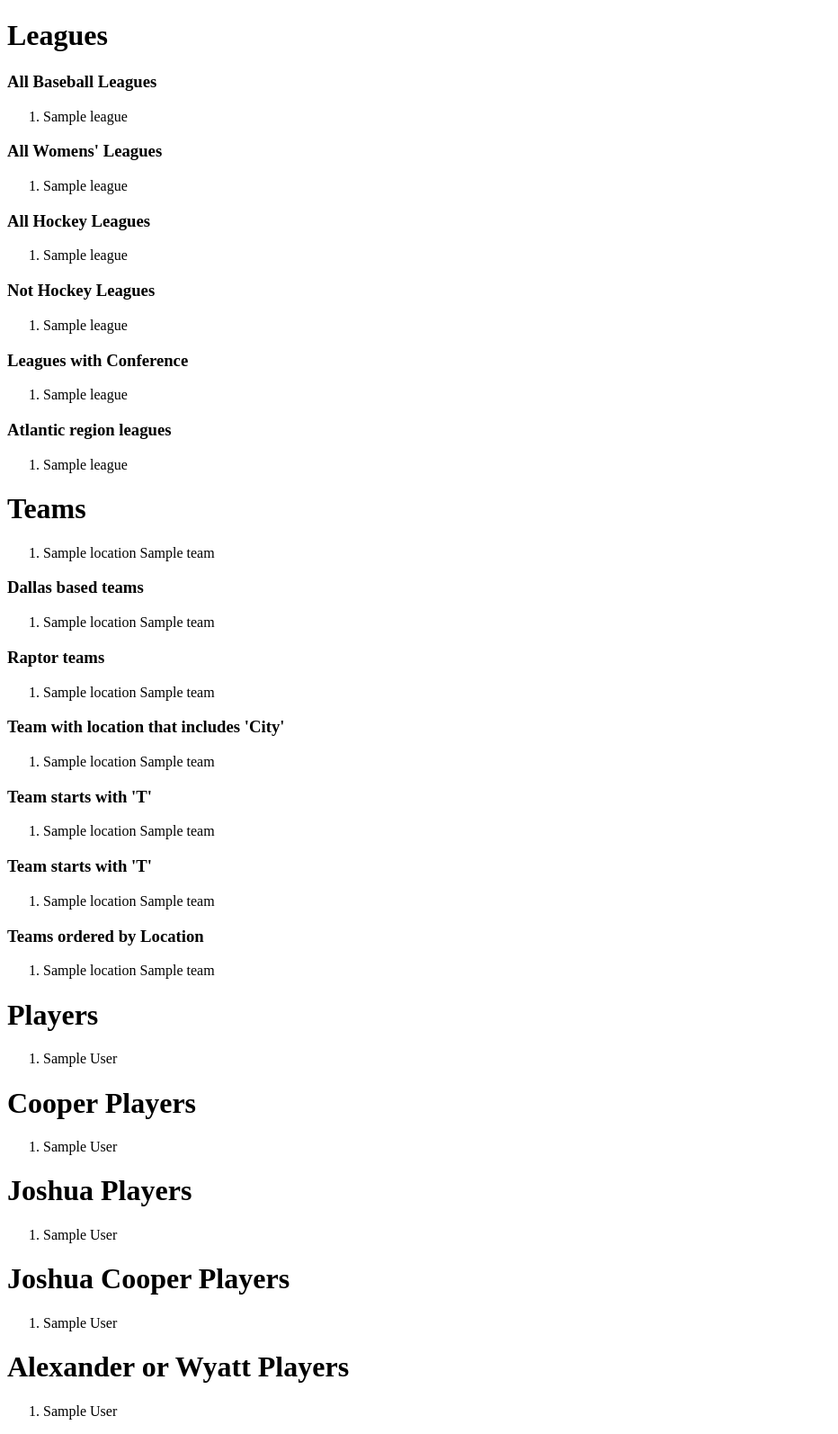
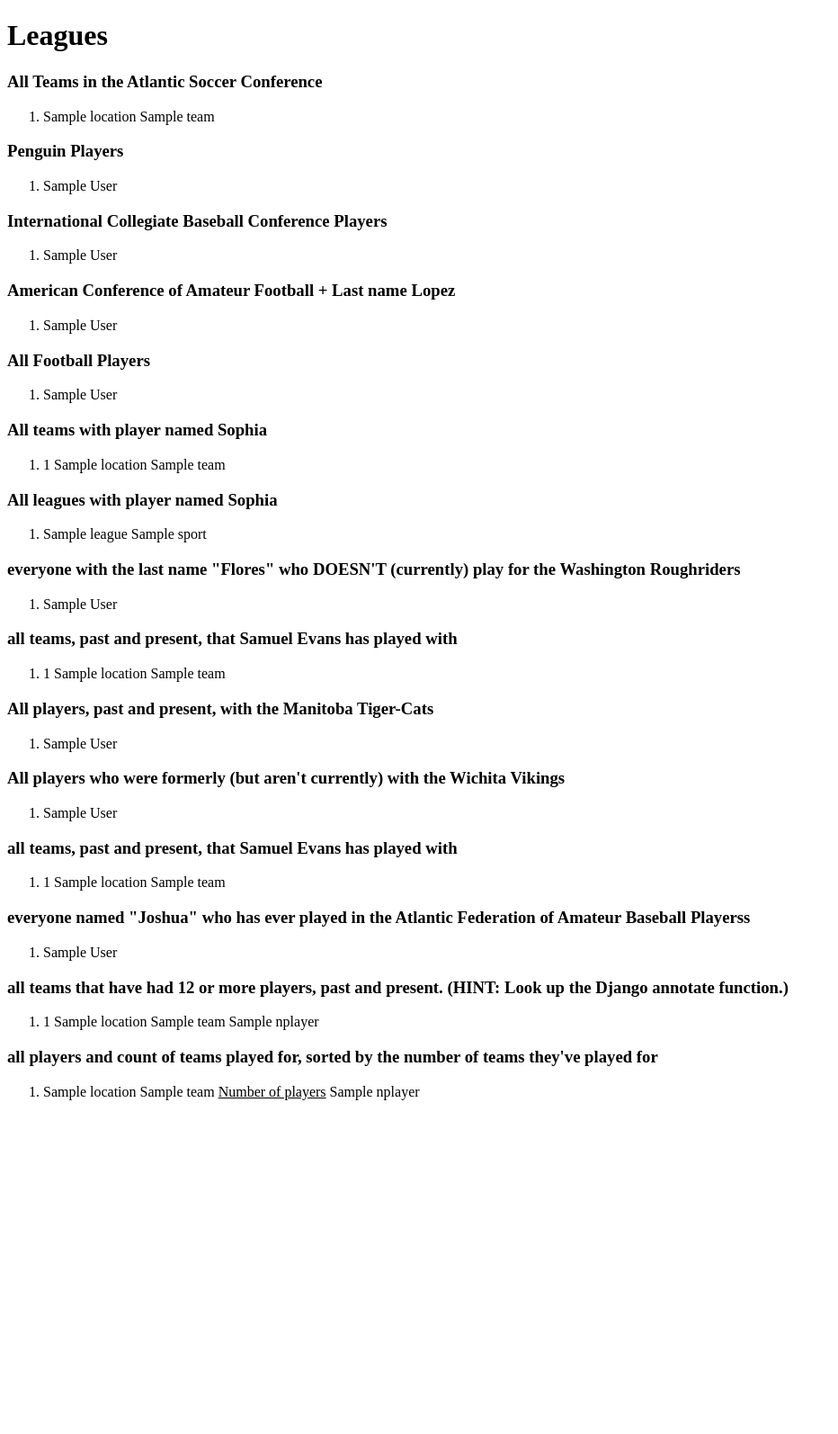
Before and after one commit to LavenderIris/-DjangoORM-sportsORMI, a Django app: template apps/leagues/templates/leagues/index.html in a window 1280 px wide. Shown: the whole page at 90% size, without its empty margins (0-932 px from the left). After the commit the page ends 1223 px from the top, so only its background shows below. Run offline with Django 3.2, Linux system fonts and the light colour scheme; the template is opened without the code that fills it: most values are stand-ins (such as "Sample title", 1, 10 or a date in 2020).

Commit message:
Sports ORMpart 2

```diff
--- a/apps/leagues/templates/leagues/index.html
+++ b/apps/leagues/templates/leagues/index.html
@@ -5,168 +5,147 @@
 	</head>
 	<body>
 		<h1>Leagues</h1>
-		<h3>All Baseball Leagues</h3>
+		<h3>All Teams in the Atlantic Soccer Conference</h3>
 		<ol>
-
-			{% for league in mleagues %}
-				<li>{{league.name}}</li>
-			{% empty %}
-				<p>No leagues found.  Try <code>python manage.py loaddata data.json</code>, or, if that doesn't work, going <a href="{% url 'make_data' %}">here</a> (but be prepared to wait).</p>
-			{% endfor %}
-		</ol>
-
-		<h3>All Womens' Leagues</h3>
-		<ol>
-			{% for league in wleagues %}
-				<li>{{league.name}}</li>
-			{% empty %}
-				<p>No leagues found.  Try <code>python manage.py loaddata data.json</code>, or, if that doesn't work, going <a href="{% url 'make_data' %}">here</a> (but be prepared to wait).</p>
-			{% endfor %}
-		</ol>
-
-		<h3>All Hockey Leagues</h3>
-		<ol>
-			{% for league in hleagues %}
-				<li>{{league.name}}</li>
-			{% empty %}
-				<p>No leagues found.  Try <code>python manage.py loaddata data.json</code>, or, if that doesn't work, going <a href="{% url 'make_data' %}">here</a> (but be prepared to wait).</p>
-			{% endfor %}
-		</ol>
-
-		<h3>Not Hockey Leagues</h3>
-		<ol>
-			{% for league in nothleagues %}
-				<li>{{league.name}}</li>
-			{% empty %}
-				<p>No leagues found.  Try <code>python manage.py loaddata data.json</code>, or, if that doesn't work, going <a href="{% url 'make_data' %}">here</a> (but be prepared to wait).</p>
-			{% endfor %}
-		</ol>
-
-		<h3>Leagues with Conference</h3>
-		<ol>
-			{% for league in confleagues %}
-				<li>{{league.name}}</li>
-			{% empty %}
-				<p>No leagues found.  Try <code>python manage.py loaddata data.json</code>, or, if that doesn't work, going <a href="{% url 'make_data' %}">here</a> (but be prepared to wait).</p>
-			{% endfor %}
-		</ol>
-
-		<h3>Atlantic region leagues </h3>
-		<ol>
-			{% for league in aleagues %}
-				<li>{{league.name}}</li>
-			{% empty %}
-				<p>No leagues found.  Try <code>python manage.py loaddata data.json</code>, or, if that doesn't work, going <a href="{% url 'make_data' %}">here</a> (but be prepared to wait).</p>
-			{% endfor %}
-		</ol>
-
-
-
-		<h1>Teams</h1>
-		<ol>
-			{% for team in teams %}
+			{% for team in ateams %}
 				<li>{{team.location}} {{team.team_name}}</li>
 			{% empty %}
 				<p>No teams found.  Try <code>python manage.py loaddata data.json</code>, or, if that doesn't work, going <a href="{% url 'make_data' %}">here</a> (but be prepared to wait).</p>
 			{% endfor %}
 		</ol>
 
-		<h3>Dallas based teams</h3>
+		<h3>Penguin Players</h3>
 		<ol>
-			{% for team in dteams %}
-				<li>{{team.location}} {{team.team_name}}</li>
-			{% empty %}
-				<p>No teams found.  Try <code>python manage.py loaddata data.json</code>, or, if that doesn't work, going <a href="{% url 'make_data' %}">here</a> (but be prepared to wait).</p>
-			{% endfor %}
-		</ol>
-
-		<h3>Raptor teams</h3>
-		<ol>
-			{% for team in rteams %}
-				<li>{{team.location}} {{team.team_name}}</li>
-			{% empty %}
-				<p>No teams found.  Try <code>python manage.py loaddata data.json</code>, or, if that doesn't work, going <a href="{% url 'make_data' %}">here</a> (but be prepared to wait).</p>
-			{% endfor %}
-		</ol>
-
-		<h3>Team with location that includes 'City'</h3>
-		<ol>
-			{% for team in cityteams %}
-				<li>{{team.location}} {{team.team_name}}</li>
-			{% empty %}
-				<p>No teams found.  Try <code>python manage.py loaddata data.json</code>, or, if that doesn't work, going <a href="{% url 'make_data' %}">here</a> (but be prepared to wait).</p>
-			{% endfor %}
-		</ol>
-
-		<h3>Team starts with 'T'</h3>
-		<ol>
-			{% for team in Tstartteams %}
-				<li>{{team.location}} {{team.team_name}}</li>
-			{% empty %}
-				<p>No teams found.  Try <code>python manage.py loaddata data.json</code>, or, if that doesn't work, going <a href="{% url 'make_data' %}">here</a> (but be prepared to wait).</p>
-			{% endfor %}
-		</ol>
-
-		<h3>Team starts with 'T'</h3>
-		<ol>
-			{% for team in Tstartteams %}
-				<li>{{team.location}} {{team.team_name}}</li>
-			{% empty %}
-				<p>No teams found.  Try <code>python manage.py loaddata data.json</code>, or, if that doesn't work, going <a href="{% url 'make_data' %}">here</a> (but be prepared to wait).</p>
-			{% endfor %}
-		</ol>
-
-		<h3>Teams ordered by Location</h3>
-		<ol>
-			{% for team in locteams %}
-				<li>{{team.location}} {{team.team_name}}</li>
-			{% empty %}
-				<p>No teams found.  Try <code>python manage.py loaddata data.json</code>, or, if that doesn't work, going <a href="{% url 'make_data' %}">here</a> (but be prepared to wait).</p>
-			{% endfor %}
-		</ol>
-
-		<h1>Players</h1>
-		<ol>
-			{% for player in players %}
+			{% for player in Bplayers %}
 				<li>{{player.first_name}} {{player.last_name}}</li>
 			{% empty %}
 				<p>No teams found.  Try <code>python manage.py loaddata data.json</code>, or, if that doesn't work, going <a href="{% url 'make_data' %}">here</a> (but be prepared to wait).</p>
 			{% endfor %}
 		</ol>
 
-		<h1>Cooper Players</h1>
+
+		<h3>International Collegiate Baseball Conference Players</h3>
 		<ol>
-			{% for player in coopplayers %}
-				<li>{{player.first_name}} {{player.last_name}}</li>
-			{% empty %}
-				<p>No teams found.  Try <code>python manage.py loaddata data.json</code>, or, if that doesn't work, going <a href="{% url 'make_data' %}">here</a> (but be prepared to wait).</p>
-			{% endfor %}
-		</ol>
-		<h1>Joshua Players</h1>
-		<ol>
-			{% for player in joshuaplayers %}
+			{% for player in Iplayers %}
 				<li>{{player.first_name}} {{player.last_name}}</li>
 			{% empty %}
 				<p>No teams found.  Try <code>python manage.py loaddata data.json</code>, or, if that doesn't work, going <a href="{% url 'make_data' %}">here</a> (but be prepared to wait).</p>
 			{% endfor %}
 		</ol>
 
-		<h1>Joshua Cooper Players</h1>
+		<h3>American Conference of Amateur Football + Last name Lopez</h3>
 		<ol>
-			{% for player in jcplayers %}
+			{% for player in Lplayers %}
 				<li>{{player.first_name}} {{player.last_name}}</li>
 			{% empty %}
 				<p>No teams found.  Try <code>python manage.py loaddata data.json</code>, or, if that doesn't work, going <a href="{% url 'make_data' %}">here</a> (but be prepared to wait).</p>
 			{% endfor %}
 		</ol>
 
-		<h1>Alexander or Wyatt Players</h1>
+
+		<h3>All Football Players</h3>
 		<ol>
-			{% for player in awplayers %}
+			{% for player in fplayers %}
 				<li>{{player.first_name}} {{player.last_name}}</li>
 			{% empty %}
 				<p>No teams found.  Try <code>python manage.py loaddata data.json</code>, or, if that doesn't work, going <a href="{% url 'make_data' %}">here</a> (but be prepared to wait).</p>
 			{% endfor %}
 		</ol>
+
+		<h3>All teams with player named Sophia</h3>
+		<ol>
+			{% for team in steams %}
+				<li>{{team.id}} {{team.location}} {{team.team_name}}</li>
+			{% empty %}
+				<p>No teams found.  Try <code>python manage.py loaddata data.json</code>, or, if that doesn't work, going <a href="{% url 'make_data' %}">here</a> (but be prepared to wait).</p>
+			{% endfor %}
+		</ol>
+
+
+
+		<h3>All leagues with player named Sophia</h3>
+		<ol>
+			{% for league in sleague %}
+				<li>{{league.name}} {{league.sport}}</li>
+			{% empty %}
+				<p>No leagues found.  Try <code>python manage.py loaddata data.json</code>, or, if that doesn't work, going <a href="{% url 'make_data' %}">here</a> (but be prepared to wait).</p>
+			{% endfor %}
+		</ol>
+
+		<h3>everyone with the last name "Flores" who DOESN'T (currently) play for the Washington Roughriders</h3>
+		<ol>
+			{% for player in notfplayers %}
+				<li>{{player.first_name}} {{player.last_name}}</li>
+			{% empty %}
+				<p>No teams found.  Try <code>python manage.py loaddata data.json</code>, or, if that doesn't work, going <a href="{% url 'make_data' %}">here</a> (but be prepared to wait).</p>
+			{% endfor %}
+		</ol>
+
+		<h3>all teams, past and present, that Samuel Evans has played with</h3>
+		<ol>
+			{% for team in seteams %}
+				<li>{{team.id}} {{team.location}} {{team.team_name}}</li>
+			{% empty %}
+				<p>No teams found.  Try <code>python manage.py loaddata data.json</code>, or, if that doesn't work, going <a href="{% url 'make_data' %}">here</a> (but be prepared to wait).</p>
+			{% endfor %}
+		</ol>
+
+		<h3>All players, past and present, with the Manitoba Tiger-Cats</h3>
+		<ol>
+			{% for player in maniplayers %}
+				<li>{{player.first_name}} {{player.last_name}}</li>
+			{% empty %}
+				<p>No teams found.  Try <code>python manage.py loaddata data.json</code>, or, if that doesn't work, going <a href="{% url 'make_data' %}">here</a> (but be prepared to wait).</p>
+			{% endfor %}
+		</ol>
+
+
+		<h3>All players who were formerly (but aren't currently) with the Wichita Vikings</h3>
+		<ol>
+			{% for player in vikiplayers %}
+				<li>{{player.first_name}} {{player.last_name}}</li>
+			{% empty %}
+				<p>No teams found.  Try <code>python manage.py loaddata data.json</code>, or, if that doesn't work, going <a href="{% url 'make_data' %}">here</a> (but be prepared to wait).</p>
+			{% endfor %}
+		</ol>
+
+		<h3>all teams, past and present, that Samuel Evans has played with</h3>
+		<ol>
+			{% for team in jacteams %}
+				<li>{{team.id}} {{team.location}} {{team.team_name}}</li>
+			{% empty %}
+				<p>No teams found.  Try <code>python manage.py loaddata data.json</code>, or, if that doesn't work, going <a href="{% url 'make_data' %}">here</a> (but be prepared to wait).</p>
+			{% endfor %}
+		</ol>
+
+
+
+		<h3>everyone named "Joshua" who has ever played in the Atlantic Federation of Amateur Baseball Playerss</h3>
+		<ol>
+			{% for player in atplayers %}
+				<li>{{player.first_name}} {{player.last_name}}</li>
+			{% empty %}
+				<p>No teams found.  Try <code>python manage.py loaddata data.json</code>, or, if that doesn't work, going <a href="{% url 'make_data' %}">here</a> (but be prepared to wait).</p>
+			{% endfor %}
+		</ol>
+
+		<h3>all teams that have had 12 or more players, past and present. (HINT: Look up the Django annotate function.)</h3>
+		<ol>
+			{% for team in playerNums %}
+				<li>{{team.id}} {{team.location}} {{team.team_name}} {{team.nplayer }}</li>
+			{% empty %}
+				<p>No teams found.  Try <code>python manage.py loaddata data.json</code>, or, if that doesn't work, going <a href="{% url 'make_data' %}">here</a> (but be prepared to wait).</p>
+			{% endfor %}
+		</ol>
+
+		<h3>all players and count of teams played for, sorted by the number of teams they've played for</h3>
+		<ol>
+			{% for team in allplayerteam %}
+				<li>{{team.location}} {{team.team_name}} <u>Number of players</u> {{team.nplayer }}</li>
+			{% empty %}
+				<p>No teams found.  Try <code>python manage.py loaddata data.json</code>, or, if that doesn't work, going <a href="{% url 'make_data' %}">here</a> (but be prepared to wait).</p>
+			{% endfor %}
+		</ol>
+
 	</body>
 </html>
```
Also changed, not shown: apps/leagues/views.py (+37 -17 lines).
